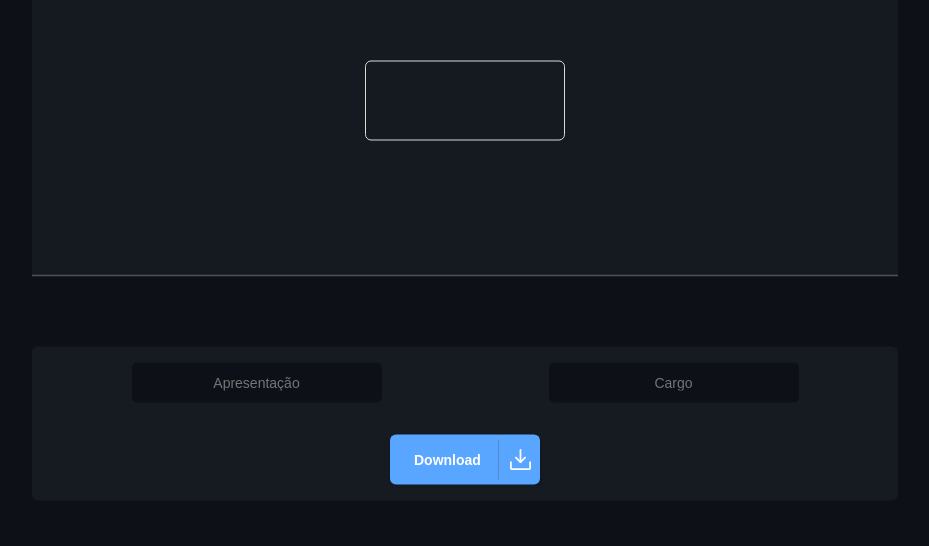
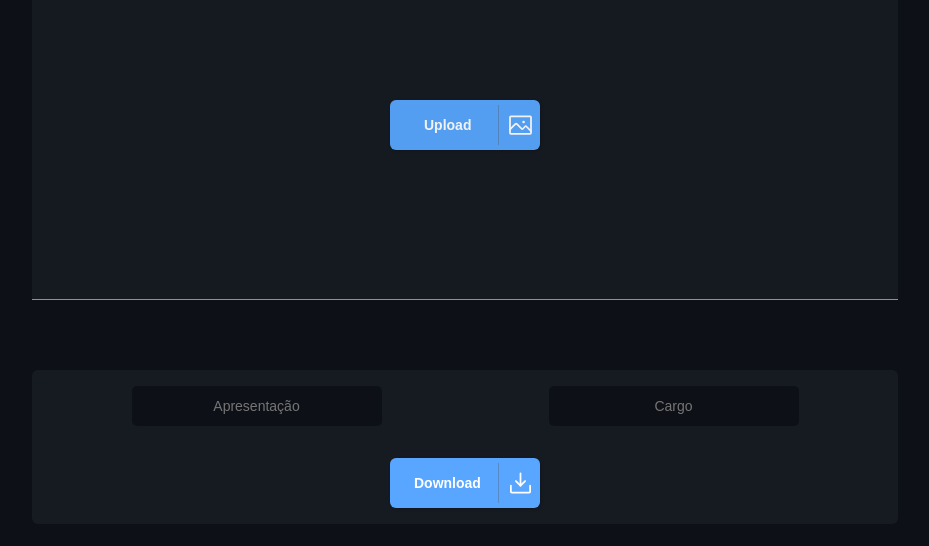
Before and after one commit to Luk4x/github-banner, a Next.js app: page / in a window 1280 px wide. Shown: the part 130-676 px from the top of the page, without its empty margins (175-1104 px from the left). Built offline with nearby package versions, Linux system fonts and the light colour scheme.

Commit message:
MVP completed

```diff
--- a/pages/styled.ts
+++ b/pages/styled.ts
@@ -1,8 +1,7 @@
 import styled from 'styled-components';
 
 export const MainStyled = styled.main`
-    position: fixed;
-    top: 25%;
-    left: 50%;
-    transform: translate(-50%, -25%);
+    max-width: 866px;
+    margin: 0 auto;
+    padding-top: 80px;
 `;
--- a/src/components/Button/index.tsx
+++ b/src/components/Button/index.tsx
@@ -1,8 +1,8 @@
 import { ButtonStyled } from './styled';
-import { DownloadSimple } from 'phosphor-react';
+import { DownloadSimple, Image } from 'phosphor-react';
 
 interface ButtonProps {
-    onClick: () => void;
+    onClick?: () => void;
     buttonName: string;
 }
 
--- a/src/components/Config/styled.ts
+++ b/src/components/Config/styled.ts
@@ -3,6 +3,7 @@ import styled from 'styled-components';
 export const ConfigStyled = styled.section`
     width: 866px;
     margin-top: 70px;
+    // margin-bottom: 50px;
     border-radius: 6px;
     padding: 1rem;
     background: ${props => props.theme.color.backgroundLevel1};
--- a/src/components/Upload/index.tsx
+++ b/src/components/Upload/index.tsx
@@ -1,5 +1,7 @@
-import { useState, useRef, useContext } from 'react';
+import { Image } from 'phosphor-react';
+import { useState, useContext } from 'react';
 import { GitHubBannerContext } from 'src/context/contextGitBanner';
+import { Button } from '../Button';
 import { UploadContainer, ButtonUpload } from './styled';
 
 export function Upload() {
@@ -10,12 +12,17 @@ export function Upload() {
         <UploadContainer>
             {!bgImageUrl ? (
                 <ButtonUpload>
+                    <span>Upload</span>
+                    <Image />
+                    <label htmlFor="uploadImage" />
                     <input
                         type="file"
                         accept="image/*"
+                        id="uploadImage"
                         onChange={e => {
                             if (e.target.files) {
                                 const imageFile = e.target.files[0];
+
                                 // converting the background image uploaded to DataURL
                                 const reader = new FileReader();
                                 reader.onloadend = () => {
--- a/src/components/Upload/styled.ts
+++ b/src/components/Upload/styled.ts
@@ -1,8 +1,9 @@
 import styled from 'styled-components';
+import { ButtonStyled } from '../Button/styled';
 
 export const UploadContainer = styled.div`
     position: relative;
-    border-bottom: 2px solid #555;
+    border-bottom: 1px solid ${props => props.theme.color.highlightColor};
     filter: brightness(95%);
     border-top-left-radius: 8px;
     border-top-right-radius: 8px;
@@ -11,21 +12,24 @@ export const UploadContainer = styled.div`
     background-color: ${props => props.theme.color.backgroundLevel1};
 `;
 
-export const ButtonUpload = styled.div`
+export const ButtonUpload = styled(ButtonStyled)`
     position: relative;
     left: 50%;
     top: 50%;
     transform: translate(-50%, -50%);
-    border: 1px solid ${props => props.theme.color.borderBase};
-    color: ${props => props.theme.color.textBase};
-    border-radius: 6px;
-    width: 12.5rem;
-    height: 5rem;
+
+    span {
+        transform: translateX(34px);
+    }
+
+    label {
+        cursor: pointer;
+        position: absolute;
+        width: 100%;
+        height: 100%;
+    }
 
     input {
-        width: 100%;
-        height: 100%;
-        opacity: 0;
-        cursor: pointer;
+        display: none;
     }
 `;
--- a/src/styles/GlobalStyle.ts
+++ b/src/styles/GlobalStyle.ts
@@ -24,7 +24,6 @@ export const GlobalStyle = createGlobalStyle`
     body {
       background-color: ${props => props.theme.color.backgroundBase};
       color: ${props => props.theme.color.textBase};
-      min-height: 100vh;
       font-size: 1rem;
     }
 `;
```
